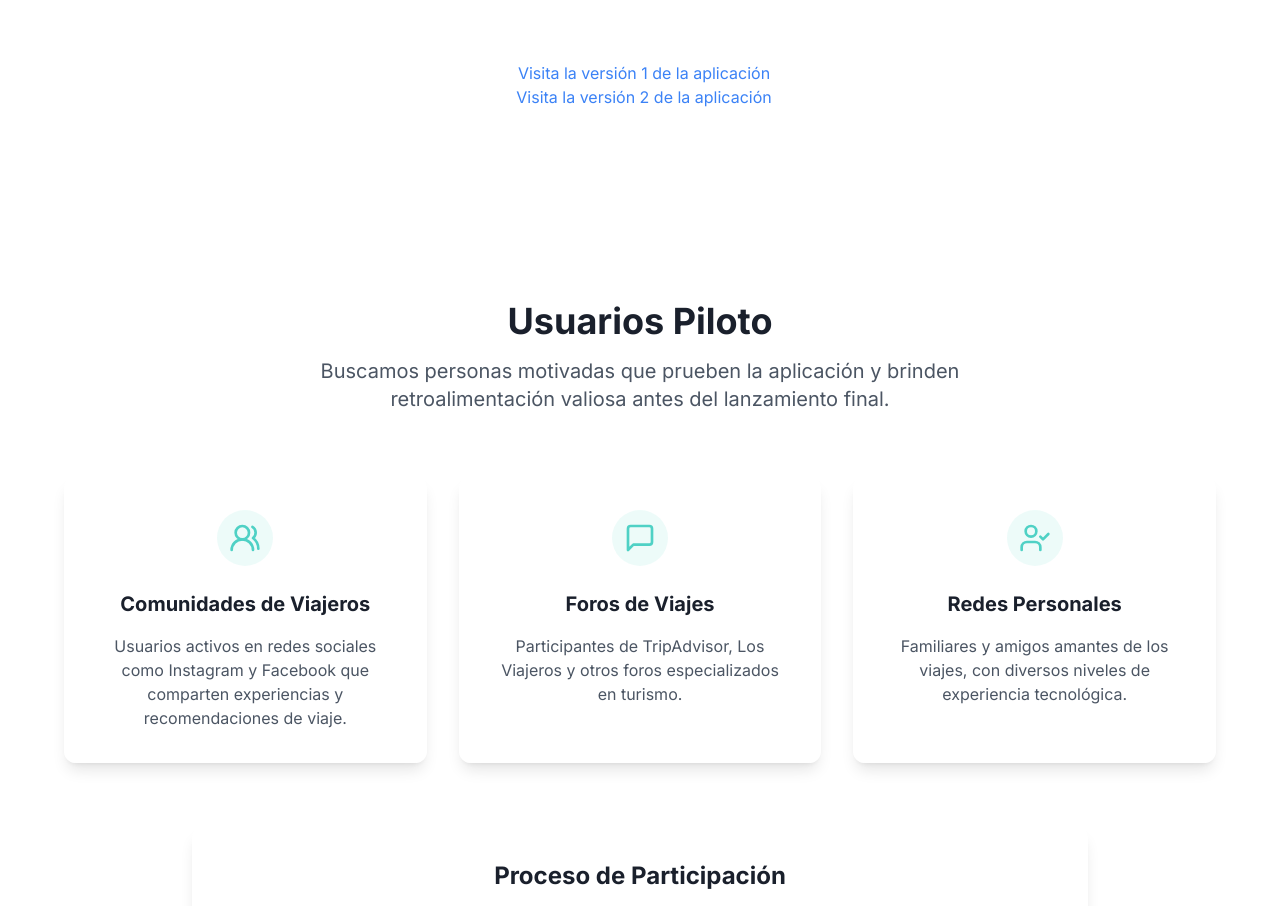
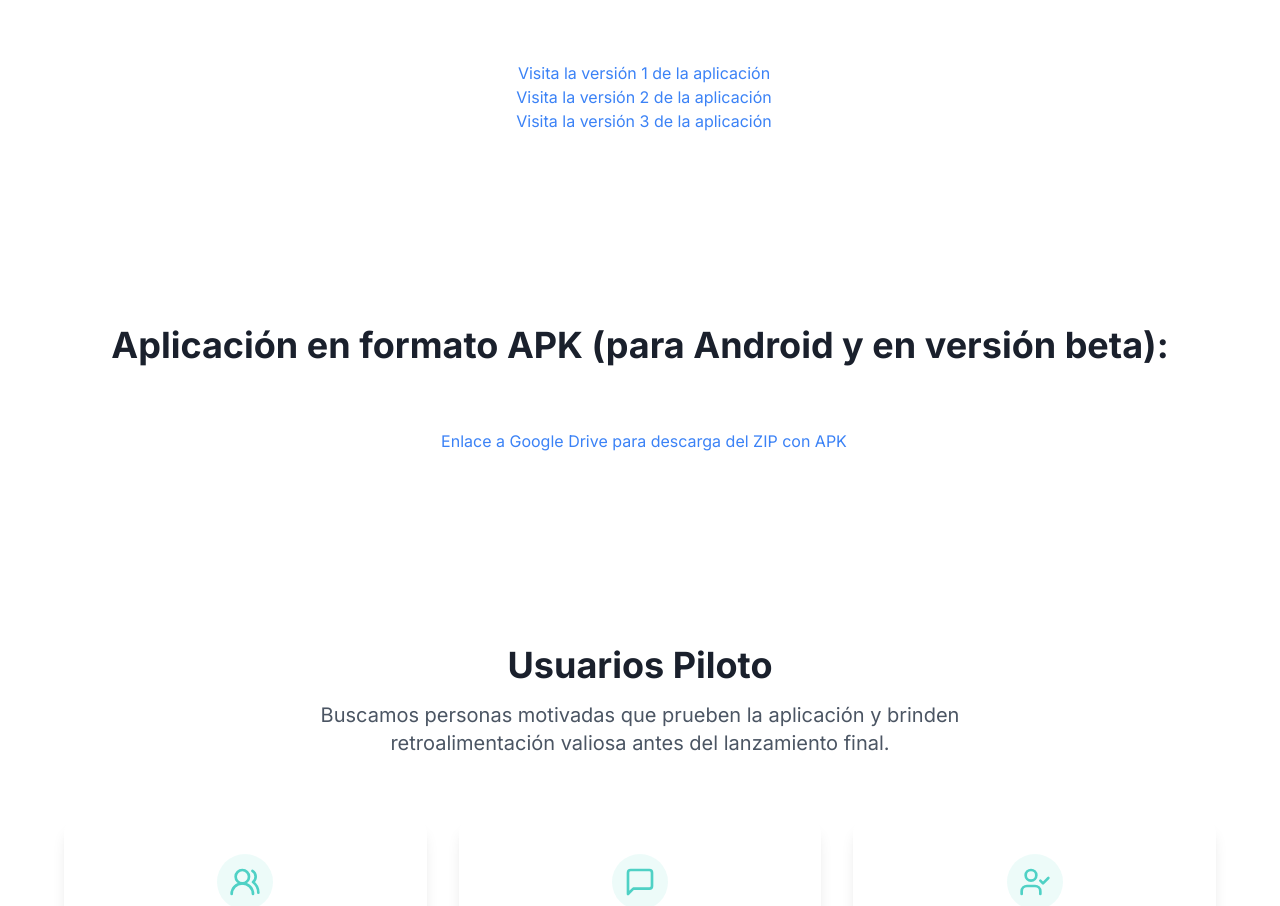
Before and after one commit to ISPP-Grupo-7/landing-page, a React (Vite) app: page / in a window 1280 px wide. Shown: the part 2776-3682 px from the top of the page. Built offline with nearby package versions, Linux system fonts and the light colour scheme.

Commit message:
feat: Se ha añadido el enlace al 3º despliegue y a la descarga de la APK de la aplicación

```diff
--- a/src/pages/Index.tsx
+++ b/src/pages/Index.tsx
@@ -145,8 +145,22 @@ export default function Index() {
             Visita la versión 2 de la aplicación
         </a>
 
+        <a href="https://app3.mapyourworld.es/" target="_blank" className="text-blue-500 hover:underline ml-2 flex justify-center">
+            Visita la versión 3 de la aplicación
+        </a>
+
+        </div>
+      </section>
 
 
+      <section className="py-24 bg-white">
+        <div className="container mx-auto px-4">
+          <h2 className="text-3xl md:text-4xl font-bold text-center mb-16">
+            Aplicación en formato APK (para Android y en versión beta):
+          </h2>
+          <a href="https://drive.google.com/file/d/1sAxYFsEpnN3nqv5Tu2-1o4l0zy6dtj6P/view?usp=drivesdk" target="_blank" className="text-blue-500 hover:underline ml-2 flex justify-center">
+            Enlace a Google Drive para descarga del ZIP con APK
+        </a>
         </div>
       </section>
 
```
